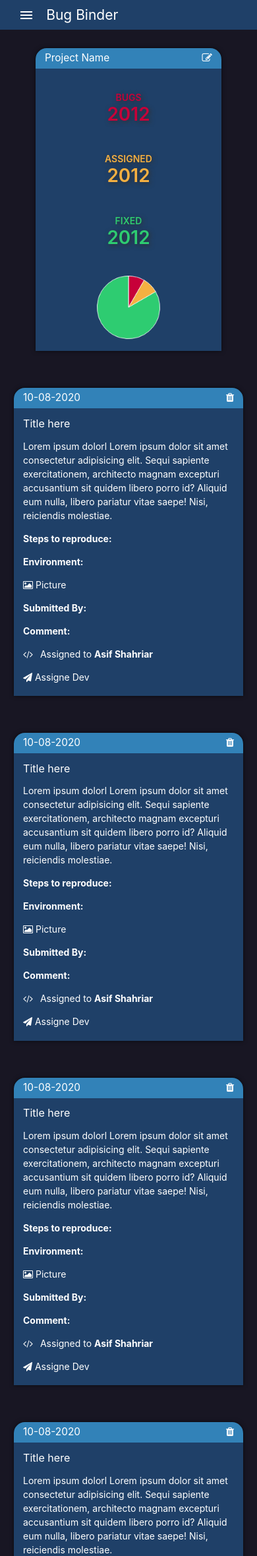
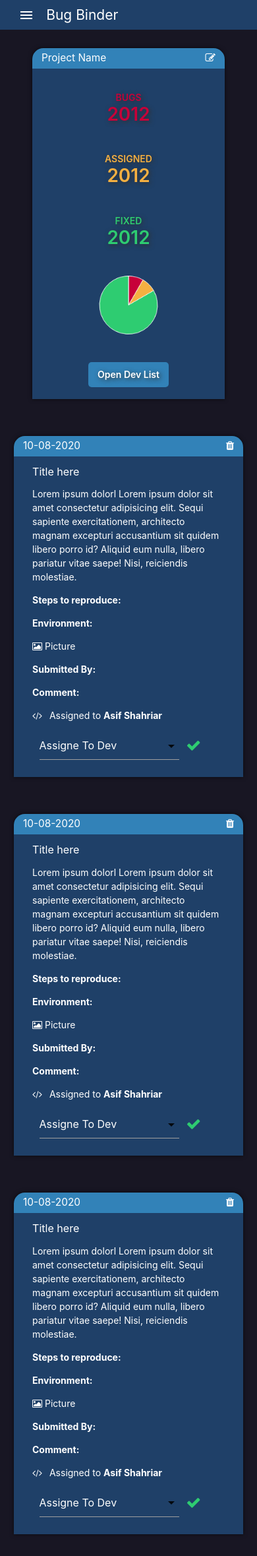
Before and after one commit to as-shahriar/bug-binder, a Django app: page /project/ in a window 390 px wide. Shown: the top 2359 px of the page at 66% size. Run offline with Django 3.2, Linux system fonts and the light colour scheme.

Commit message:
Added mobile dev list

```diff
--- a/bugbinder/Templates/base.html
+++ b/bugbinder/Templates/base.html
@@ -78,7 +78,9 @@
           >
           <ul class="menu">
             <a href="{% url 'home' %}"
-              ><li><i class="material-icons"></i>Login or Signup</li></a
+              ><li>
+                <i class="material-icons">exit_to_app</i>Login or Signup
+              </li></a
             >
             <a href="{% url 'dashboard' %}"
               ><li><i class="material-icons">dashboard</i>Dashboard</li></a
@@ -93,7 +95,13 @@
             >
 
             <a href="#"
-              ><li><i class="material-icons">details</i>Tasks</li></a
+              ><li>
+                <i class="material-icons">details</i>Tasks<span
+                  class="white-text badge"
+                  style="background-color: #3282b8; border-radius: 4px"
+                  >5</span
+                >
+              </li></a
             >
             <a href="#"
               ><li><i class="material-icons">exit_to_app</i>Logout</li></a
@@ -127,6 +135,8 @@
         }, 1); ///use 2000 in production
         var elems = document.querySelectorAll(".modal");
         var instances = M.Modal.init(elems);
+        var elems = document.querySelectorAll("select");
+        var instances = M.FormSelect.init(elems);
       });
     </script>
     {%block script%}{%endblock%}
--- a/bugbinder/Templates/core/project.html
+++ b/bugbinder/Templates/core/project.html
@@ -34,6 +34,9 @@ Dashboard{%endblock%} {%block css%}
         <div class="items">
           <canvas id="myChart"></canvas>
         </div>
+        <div class="items">
+            <div class="mobile-dev-list"> <a href="#dev-list-modal" class="modal-trigger white-text">Open Dev List</a></div>
+          </div>
         </div>
       </div>
 
@@ -49,10 +52,10 @@ Dashboard{%endblock%} {%block css%}
         <div class="box-body">
           <h6>Title here</h6>
           <p>
-          Lorem ipsum dolorl Lorem ipsum dolor sit amet consectetur adipisicing
-          elit. Sequi sapiente exercitationem, architecto magnam excepturi
-          accusantium sit quidem libero porro id? Aliquid eum nulla, libero
-          pariatur vitae saepe! Nisi, reiciendis molestiae.
+            Lorem ipsum dolorl Lorem ipsum dolor sit amet consectetur
+            adipisicing elit. Sequi sapiente exercitationem, architecto magnam
+            excepturi accusantium sit quidem libero porro id? Aliquid eum nulla,
+            libero pariatur vitae saepe! Nisi, reiciendis molestiae.
           </p>
           <p><b>Steps to reproduce: </b></p>
           <p><b>Environment: </b></p>
@@ -71,7 +74,22 @@ Dashboard{%endblock%} {%block css%}
             Assigned to <a href="#" class="white-text"> <b>Asif Shahriar</b></a>
           </p>
 
-        <p><i class="fa fa-paper-plane" aria-hidden="true"></i> Assigne Dev</p>
+          <div class="row" style="margin: 0 0 1rem 0">
+            <div class="input-field col l6">
+              <select class="icons">
+                <option value="" disabled selected>Assigne To Dev</option>
+                <option
+                  value=""
+                  data-icon="https://avatars0.githubusercontent.com/u/34039975"
+                >
+                  Name here
+                </option>
+              </select>
+            </div>
+            <div id="assign-dev">
+              <i class="fa fa-check mgreen" aria-hidden="true"></i>
+            </div>
+          </div>
         </div>
       </div>
       {%endfor%}
@@ -112,6 +130,53 @@ Dashboard{%endblock%} {%block css%}
     </div>
   </div>
 
+  <!-- mobile dev list -->
+  <div id="dev-list-modal" class="modal modal-background">
+    <div class="modal-content" style="overflow: hidden">
+      <div style="display: flex; justify-content: space-between;">
+        <div ><h5>Dev list</h5></div>
+        <div > <a href="#add-dev-modal" class="modal-trigger white-text">
+          <h5 id="add-dev">
+            <i class="fa fa-plus-circle" aria-hidden="true"></i>
+
+          </h5>
+        </a></div>
+      </div>
+
+
+        <div class="dev-items" style="max-height: 100%;
+        overflow-y:visible;">
+          {% for i in "12345dsfsd6789798564523123132|make_list"%}
+          <div class="dev-item">
+            <div>
+              <i
+                class="fa fa-code"
+                aria-hidden="true"
+                style="margin-right: 0.5rem"
+              ></i>
+              {{i}}
+            </div>
+            <i
+              class="fa fa-trash"
+              aria-hidden="true"
+              style="margin-left: 0.8rem"
+              id="delete-dev"
+            ></i>
+          </div>
+          {%endfor%}
+
+      </div>
+      <div
+        class="row"
+        style="display: flex; justify-content: center; margin-bottom: 0; margin-top: 1rem;"
+      >
+        <a class="waves-effect waves-light btn red modal-close">Cancel</a>
+
+      </div>
+    </div>
+  </div>
+  <!-- mobile dev list -->
+
   <!-- Edit Project -->
   <div id="edit-project-modal" class="modal modal-background">
     <div class="modal-content" style="overflow: hidden">
@@ -141,7 +206,7 @@ Dashboard{%endblock%} {%block css%}
       >
         <a class="waves-effect waves-light btn red modal-close">Cancel</a>
         <a class="waves-effect waves-light btn green" style="margin-left: 1rem"
-        >Create Project</a
+          >Save</a
         >
       </div>
     </div>
@@ -179,7 +244,7 @@ Dashboard{%endblock%} {%block css%}
       >
         <a class="waves-effect waves-light btn red modal-close">Cancel</a>
         <a class="waves-effect waves-light btn green" style="margin-left: 1rem"
-        >View Dev</a
+          >Search</a
         >
       </div>
     </div>
@@ -209,3 +274,4 @@ Dashboard{%endblock%} {%block css%}
     });
   </script>
   {%endblock%}
+</div>
--- a/bugbinder/static/css/project.css
+++ b/bugbinder/static/css/project.css
@@ -8,7 +8,9 @@
 .box {
   width: auto;
 }
-
+.box-body {
+  padding: 0.3rem 2rem;
+}
 .div-container {
   position: relative;
   margin: 0 1.5rem;
@@ -67,13 +69,29 @@
   cursor: pointer;
   display: flex;
   justify-content: space-between;
+  align-items: center;
 }
 .dev-item:hover {
   background-color: var(--color-blue-light);
 }
 .dev-items {
-  height: calc(100vh - 5rem);
+  max-height: calc(100vh - 5rem);
   overflow-y: scroll;
+}
+#assign-dev {
+  font-size: 1.6rem;
+  cursor: pointer;
+  display: flex;
+  align-items: center;
+  height: 42.8px;
+  margin-left: 1.5rem;
+}
+.mobile-dev-list {
+  cursor: pointer;
+  display: none;
+  padding: 0.6rem 1rem;
+  background-color: var(--color-blue-light);
+  border-radius: 5px;
 }
 .left-section {
   width: 70%;
@@ -110,6 +128,9 @@
   .div-container {
     justify-content: center;
   }
+  .mobile-dev-list {
+    display: block;
+  }
 }
 @media (max-width: 920px) {
   .fields {
```
Lines whose indentation alone changed are shown as unchanged.
